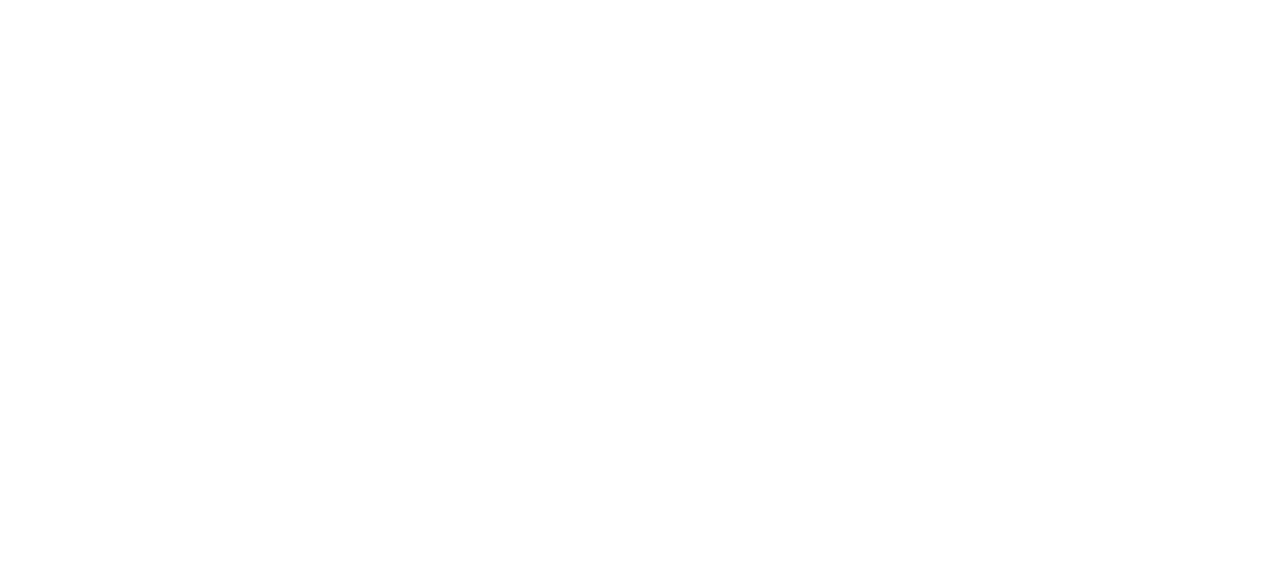
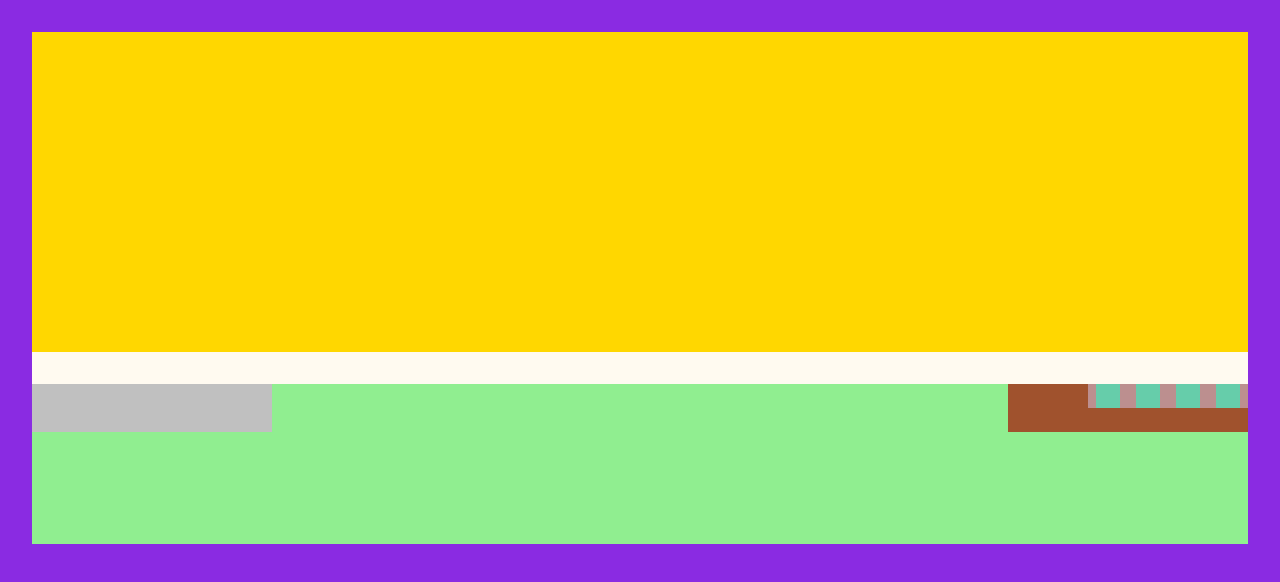
Before and after one commit to atcherdsd/cssMemSlider, a plain HTML site: page cssMemSlider/index.html in a window 1280 px wide. Drawn offline with Linux system fonts and the light colour scheme.

Commit message:
feat: add basic page markup (Tue, May 10, 2022 10:42:35 PM)

```diff
--- a/cssMemSlider/index.html
+++ b/cssMemSlider/index.html
@@ -5,8 +5,27 @@
     <meta http-equiv="X-UA-Compatible" content="IE=edge">
     <meta name="viewport" content="width=device-width, initial-scale=1.0">
     <title>CSS Mem-Slider</title>
+    <link rel="stylesheet" href="./style.css">
 </head>
 <body>
+    <div class="wrapper">
+        <div class="container">
+            <div class="img-content">
 
+            </div>
+            <div class="container-content">
+                <div class="capture"></div>
+                <div class="control-block">
+                    <div class="control-items">
+                        <div class="control-item"></div>
+                        <div class="control-item"></div>
+                        <div class="control-item"></div>
+                        <div class="control-item"></div>
+                    </div>
+
+                </div>
+            </div>
+        </div>
+    </div>
 </body>
 </html>
--- a/cssMemSlider/style.css
+++ b/cssMemSlider/style.css
@@ -10,7 +10,7 @@
 html,
 body {
   scroll-behavior: smooth;
-  height: 100%;
+  height: 1vh;
   line-height: 1;
   color: #000;
   font-family: Arial, Helvetica, sans-serif;
@@ -38,4 +38,67 @@ img {
 
 body {
   position: relative;
+  width: 100%;
+  background-color: blueviolet;
 }
+
+.wrapper {
+    width: 95%;
+    height: 95%;
+    margin: 2.5% auto;
+    background-color: darkgrey;
+}
+
+.container {
+    display: flex;
+    align-items: flex-start;
+    gap: 2rem;
+    background-color: floralwhite;
+    flex-direction: column;
+}
+
+.img-content {
+    width: 100%;
+    min-height: 20rem;
+    background-color: gold;
+}
+
+.container-content {
+    width: 100%;
+    min-height: 10rem;
+    background-color: lightgreen;
+    display: flex;
+    justify-content: space-between;
+}
+
+.capture {
+    height: 100%;
+    min-width: 15rem;
+    min-height: 3rem;
+    background-color: silver;
+}
+
+.control-block {
+    display: flex;
+    height: 100%;
+    min-height: 3rem;
+    min-width: 15rem;
+    justify-content: flex-end;
+    align-items: flex-start;
+    background-color: sienna;
+}
+
+.control-items {
+    display: flex;
+    justify-content: space-around;
+    align-items: center;
+    min-width: 10rem;
+    min-height: 1.5rem;
+    background-color: rosybrown;
+}
+
+.control-item {
+    width: 1.5rem;
+    height: 1.5rem;
+    background-color: mediumaquamarine;
+}
```
